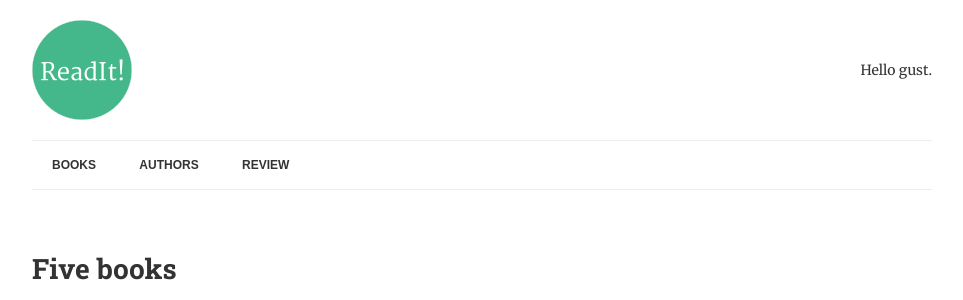
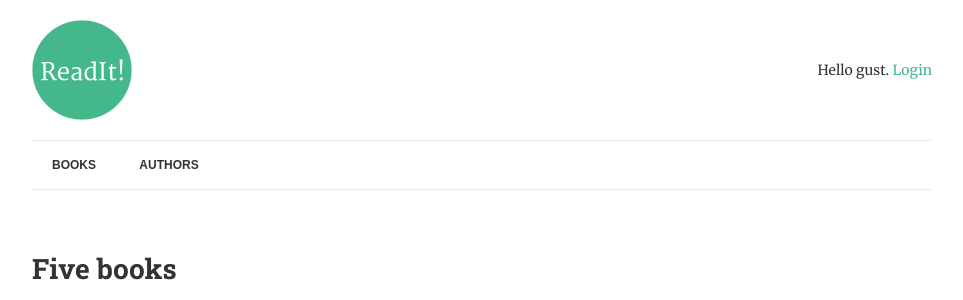
Before and after one commit to qdoomdh/web_test, a Django app: page / in a window 1280 px wide. Shown: the top 300 px of the page, without its empty margins (158-1121 px from the left). Run offline with Django 3.2, Linux system fonts and the light colour scheme; data comes from the database, SQL or seed files in the repository; both versions use the stored data as it was after the commit.

Commit message:
Add login and logout views

```diff
--- a/books/views.py
+++ b/books/views.py
@@ -1,3 +1,4 @@
+from django.contrib.auth.decorators import login_required
 from django.urls import reverse
 from django.db.models import Count
 from django.shortcuts import get_object_or_404,render,redirect #for 404 error in review_book/s
@@ -79,7 +80,7 @@ class ReviewList(View):
 
         return render(request, "list-to-review.html", context)	#render our shortcut
 
-
+@login_required  #this only used for function base views
 def review_book(request, pk):   #This is a views
     """
 	Review an individual book
--- a/web_test/template/base.html
+++ b/web_test/template/base.html
@@ -17,16 +17,18 @@
 				<img src="{% static 'img/logo.png'%}" alt="Web_test!" class="logo"/>
 				<div class="welcome">
 					{% if request.user.is_authenticated %}
-						<p>hello <b>{{ request.user.username|title }} </b> , You last logged in {{ request.user.last_login|date:"D d M Y" }}</p>
+						<p>hello <b>{{ request.user.username|title }} </b> , You last logged in {{ request.user.last_login|date:"D d M Y" }} <a href="{% url 'logout' %}">Logout </a></p>
 					{% else %}
-						<p>Hello gust.</p>
+						<p>Hello gust. <a href="{% url 'login' %}">Login </a></p>
 					{% endif %}
 				</div>
 			</header>
 			 <nav>
 				<a href="{% url 'books'  %}"> books </a>
 				<a href="{% url 'authors'  %}"> authors </a>
-				<a href="{% url 'review-books'  %}"> review </a>
+				{% if request.user.is_authenticated %} <!--a django builtin method,this will check wheter or not the user whose using the page is infact loged in to django. -->
+					<a href="{% url 'review-books'  %}"> Reviews </a>
+				{% endif %}
 			</nav>
 			<main>
                 {% block content %}{% endblock %} <!-- content is the chosen name -->
--- a/web_test/urls.py
+++ b/web_test/urls.py
@@ -14,21 +14,28 @@ Including another URLconf
     2. Add a URL to urlpatterns:  path('blog/', include('blog.urls'))
 """
 from django.contrib import admin
+from django.contrib.auth.decorators import login_required
+from django.contrib.auth import views as auth_views #for logout
 from django.conf import settings
 from django.urls import path, include, re_path
 import debug_toolbar
 from books.views import (AuthorList, AuthorDetail, BookDetail, books_list #importing book list from views.py
                          ,CreateAuthor,ReviewList,review_book) #review_books) delete the reveiw_books
 urlpatterns = [
+    #Auth
+    path('logout', auth_views.logout,{'next_page': 'books'}, name='logout'), #for logout
+    path('login', auth_views.login,{'template_name': 'login.html'}, name='login'),
+    #Admin
     path('admin/', admin.site.urls),
+    #custom
     path('__debug__', include(debug_toolbar.urls)),
     path('', books_list, name="books"),
     path('authors/',AuthorList.as_view(),name="authors"),
     path('books/<int:pk>',BookDetail.as_view(),name="book-detail"), #(?P<pk>[-\w]+/)
-    path('authors/add',CreateAuthor.as_view(),name="add-author"), #it must be above of the author-detail
+    path('authors/add',login_required(CreateAuthor.as_view()),name="add-author"), #it must be above of the author-detail,the ability to create an author
     #because we want to url to first match author-add befor hits the regular expression underneath
     path('authors/<int:pk>',AuthorDetail.as_view(),name="author-detail"), #(?P<pk>[-\w]+/)
     #path('review/', review_books, name='review-books'), delete this
-    path('review/', ReviewList.as_view(), name='review-books'),
-    path('review/<int:pk>', review_book, name='review-book'),
+    path('review/', login_required(ReviewList.as_view()), name='review-books'), #for classed base view we msut do this
+    path('review/<int:pk>', review_book, name='review-book'),   #becase it's a function base view we've done it in views.py
 ]
```
Also changed, not shown: web_test/template/login.html (added, +22 -0 lines), db.sqlite3.
